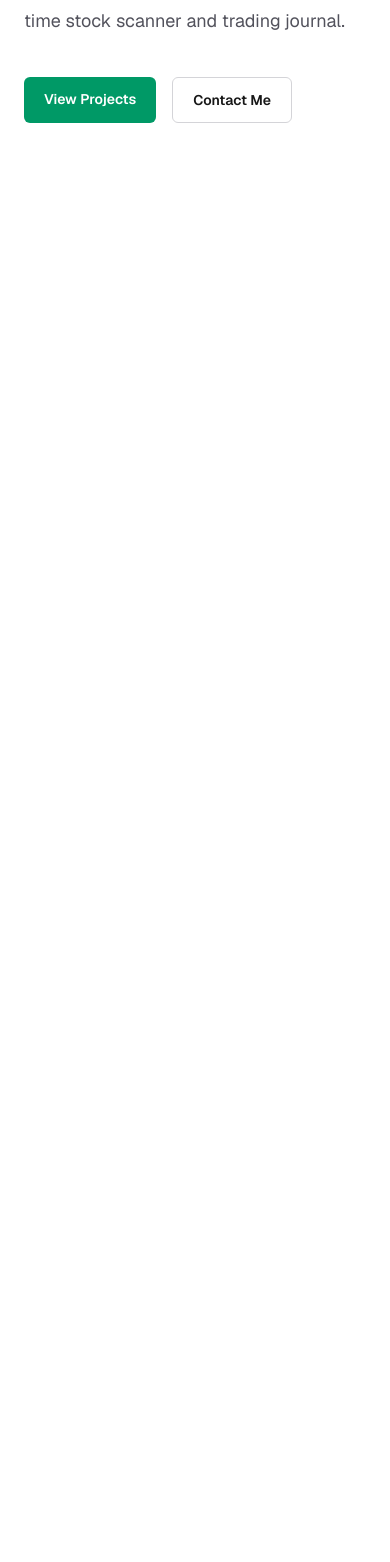
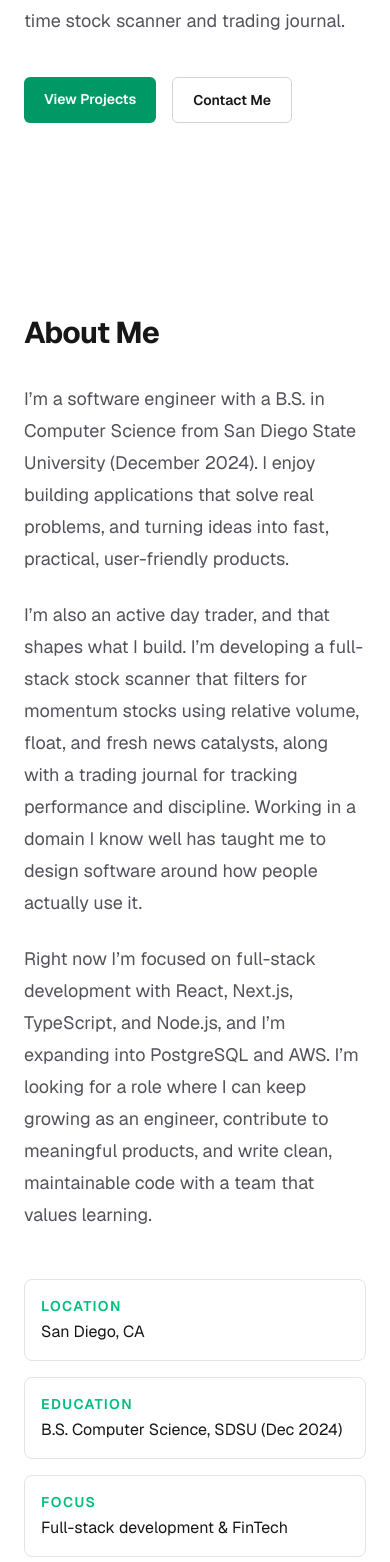
Before and after one commit to mnoorzai21/nabi-portfolio, a Next.js app: page / in a window 390 px wide. Shown: the part 435-1997 px from the top of the page. Before the commit the page ends 844 px from the top, so only its background shows below. Built offline with nearby package versions, Linux system fonts and the light colour scheme.

Commit message:
feat: add about section (#6)
Add a responsive About section with personal information, semantic HTML, dynamic facts, and accessible smooth scrolling that respects reduced-motion preferences.

```diff
--- a/src/app/page.tsx
+++ b/src/app/page.tsx
@@ -1,4 +1,5 @@
 import Hero from "@/components/Hero";
+import About from "@/components/About";
 
 export default function Home() {
   return (
@@ -8,6 +9,7 @@ export default function Home() {
         role="Software Engineer"
         summary="I build responsive, full-stack web applications with React, Next.js, and TypeScript. I'm currently building FinTech tools for active traders, including a real-time stock scanner and trading journal."
       />
+      <About/>
     </main>
   );
 }
--- /dev/null
+++ b/src/components/About.tsx
@@ -0,0 +1,61 @@
+type Fact = {
+    label: string;
+    value: string;
+};
+
+const facts: Fact[] = [
+    { label: "Location", value: "San Diego, CA" },
+    { label: "Education", value: "B.S. Computer Science, SDSU (Dec 2024)" },
+    { label: "Focus", value: "Full-stack development & FinTech" },
+    { label: "Open to", value: "Remote software engineering roles" },
+];
+
+export default function About() {
+    return (
+        <section
+            id="about"
+            aria-labelledby="about-heading"
+            className="mx-auto w-full max-w-5xl px-6 py-24"
+        >
+            <h2 id="about-heading" className="text-3xl font-bold tracking-tight sm:text-4xl">
+                About Me
+            </h2>
+
+            <div className="mt-8 max-w-2xl space-y-6 text-lg leading-8 text-zinc-600 dark:text-zinc-400">
+                <p>
+                    I’m a software engineer with a B.S. in Computer Science from San Diego State
+                    University (December 2024). I enjoy building applications that solve real
+                    problems, and turning ideas into fast, practical, user-friendly products.
+                </p>
+                <p>
+                    I’m also an active day trader, and that shapes what I build. I’m developing a
+                    full-stack stock scanner that filters for momentum stocks using relative
+                    volume, float, and fresh news catalysts, along with a trading journal for
+                    tracking performance and discipline. Working in a domain I know well has
+                    taught me to design software around how people actually use it.
+                </p>
+                <p>
+                    Right now I’m focused on full-stack development with React, Next.js,
+                    TypeScript, and Node.js, and I’m expanding into PostgreSQL and AWS. I’m
+                    looking for a role where I can keep growing as an engineer, contribute to
+                    meaningful products, and write clean, maintainable code with a team that
+                    values learning.
+                </p>
+            </div>
+
+            <dl className="mt-12 grid gap-4 sm:grid-cols-2">
+                {facts.map((fact) => (
+                    <div
+                        key={fact.label}
+                        className="rounded-lg border border-zinc-200 p-4 dark:border-zinc-800"
+                    >
+                        <dt className="text-sm font-semibold uppercase tracking-widest text-emerald-500">
+                            {fact.label}
+                        </dt>
+                        <dd className="mt-1">{fact.value}</dd>
+                    </div>
+                ))}
+            </dl>
+        </section>
+    );
+}
```
